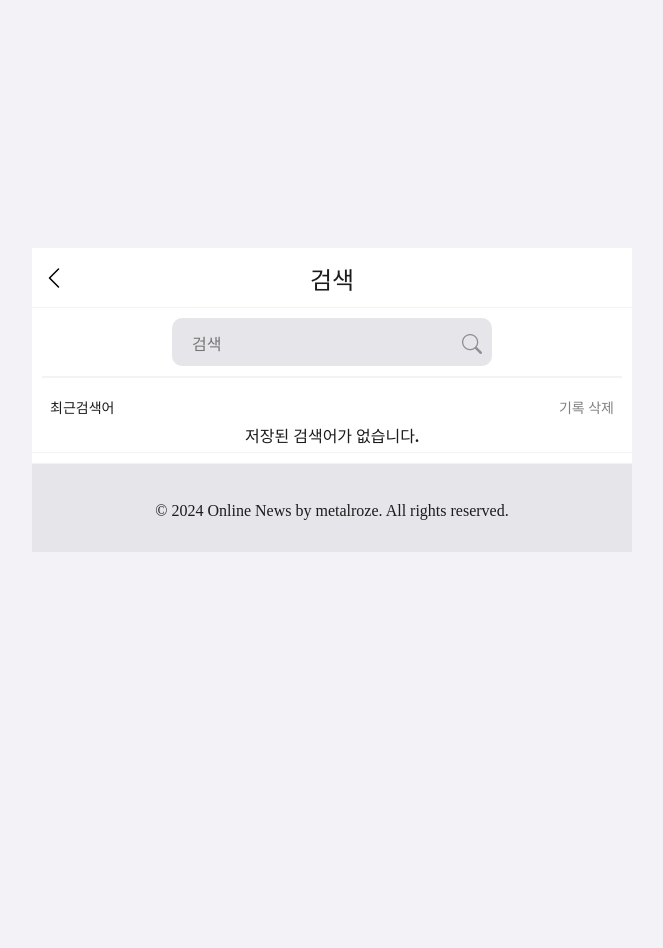
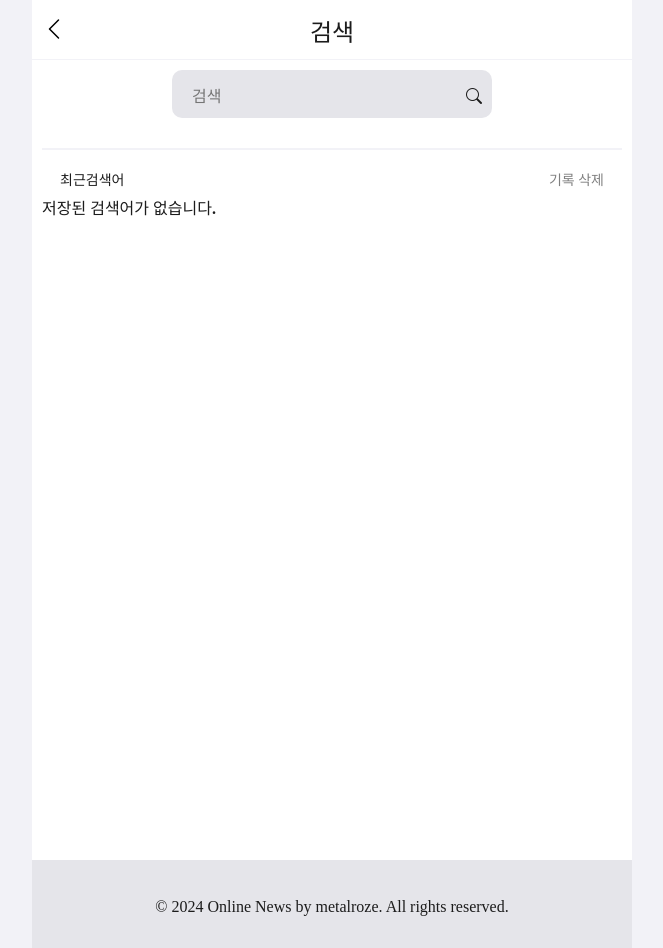
Before and after one commit to MetalRoze/OnlineNews_FE, a React (Vite) app: page /search in a window 1280 px wide. Shown: the whole page, without its empty margins (308-971 px from the left). Before the commit the page ends 800 px from the top, so only its background shows below. Built offline with nearby package versions, Linux system fonts and the light colour scheme; no server answers; a web font is replaced by a local one; what @xeger/quill-image-actions, @xeger/quill-image-formats would draw is missing.

Commit message:
search 컴포넌트 디자인 수정

```diff
--- a/src/App.jsx
+++ b/src/App.jsx
@@ -50,6 +50,8 @@ import RequestDetail from './pages/requestManage/RequestDetail';
 import StaffDetail from './pages/staffManage/StaffDetail';
 import MyArticle from './pages/myArticle/MyArticle';
 import MyDetail from './pages/myArticle/MyDetail';
+// import SearchResult from './pages/search/SearchResult';
+
 
 function App() {
   return (
@@ -152,6 +154,7 @@ const Basic = () => {
         <Route path='/ranking' element={<Ranking/>}/>
         <Route path='/myArticle' element={<MyArticle />} />
         <Route path='/myDetail/:articleId' element={<MyDetail />} />
+        {/* <Route path='/result' element={<SearchResult/>}/> */}
       </Routes>
       <Footer className={isDesktop ? 'desktop-footer' : 'mobile-footer'} />
     </div>
--- a/src/pages/search/Search.jsx
+++ b/src/pages/search/Search.jsx
@@ -59,16 +59,18 @@ export default function Search() {
     };
 
     return (
-        <div className='mobile-header column'>
-            <SearchBar onSearch={handleSearch} />
-            <Divider></Divider>
-            <div className='mobile-header column m0 pd0'>
+        <div className="mobile-container">  {/* 기존 구조 유지 */}
+            <StyledSearchWrapper>  {/* SearchBar를 중앙에 배치할 부모 컨테이너 */}
+                <SearchBar onSearch={handleSearch} />
+            </StyledSearchWrapper>
+            <Divider />
+            <div className="m0 pd0 column">
                 <StyledFlexContainer>
                     <LeftAlignedText>최근검색어</LeftAlignedText>
                     <RightAlignedText onClick={handleRightClick}>기록 삭제</RightAlignedText>
                 </StyledFlexContainer>
 
-                <div>
+                <div className="m0 pd0 " >
                     {loading ? (  // 로딩 중일 때 표시
                         <h5>로딩 중...</h5>
                     ) : history.length === 0 ? (  // 데이터가 없을 때 표시
@@ -81,6 +83,14 @@ export default function Search() {
         </div>
     );
 }
+
+// SearchBar만 중앙 정렬을 위한 스타일
+const StyledSearchWrapper = styled.div`
+    display: flex;
+    justify-content: center;  // 수평 중앙 정렬
+    width: 100%;               // 가로 전체 너비 사용
+    margin-bottom: 20px;       // 아래 여백 추가
+`;
 
 const StyledFlexContainer = styled.div`
     display: flex;
--- a/src/pages/search/SearchRecords.jsx
+++ b/src/pages/search/SearchRecords.jsx
@@ -3,21 +3,16 @@ import { CgClose } from "react-icons/cg";
 import styled from "styled-components";
 
 export default function SearchRecords({ history }) {
-    if (!history || !Array.isArray(history)) {
-        // history가 undefined이거나 배열이 아닐 경우 아무것도 렌더링하지 않음
-        return null;
-    }
-
     return (
         <div>
             {/* history 배열을 순회하여 각 항목을 렌더링 */}
             {history.map((item, index) => (
                 item.searchTerm ? (  // searchTerm이 존재하는 경우만 렌더링
-                    <StyledHeader key={index} className="mobile-header">
+                    <StyledHeader key={index} >
                         <p style={{ marginLeft: "0.5rem" }}>{item.searchTerm}</p>
                         <StyledCloseIcon onClick={() => handleDelete(index)} />
                     </StyledHeader>
-                ) : <h5>저장된 검색어가 없습니다.</h5>  // searchTerm이 없으면 아무것도 렌더링하지 않음
+                ) : null  // searchTerm이 없으면 아무것도 렌더링하지 않음
             ))}
         </div>
     );
@@ -26,14 +21,15 @@ export default function SearchRecords({ history }) {
 // 삭제 핸들러 예시 (필요에 맞게 구현)
 const handleDelete = (index) => {
     console.log('삭제된 검색어:', index);  // 예시로 콘솔에 삭제된 인덱스를 출력
-
+    // 실제로는 해당 검색어를 삭제하는 로직을 추가해야 합니다.
 };
 
 const StyledHeader = styled.div`
     display: flex;
     justify-content: space-between;
     align-items: center;
-    margin-bottom: 10px;  /* 각 항목 간 간격 추가 */
+    margin-bottom: 1rem;  /* 각 항목 간 간격 추가 */
+    padding-left: 0.6rem;  /* 왼쪽 여백을 추가해줍니다 */
 `;
 
 const StyledCloseIcon = styled(CgClose)`
```
Also changed, not shown: src/pages/search/SearchResult.jsx (added, +12 -0 lines).
